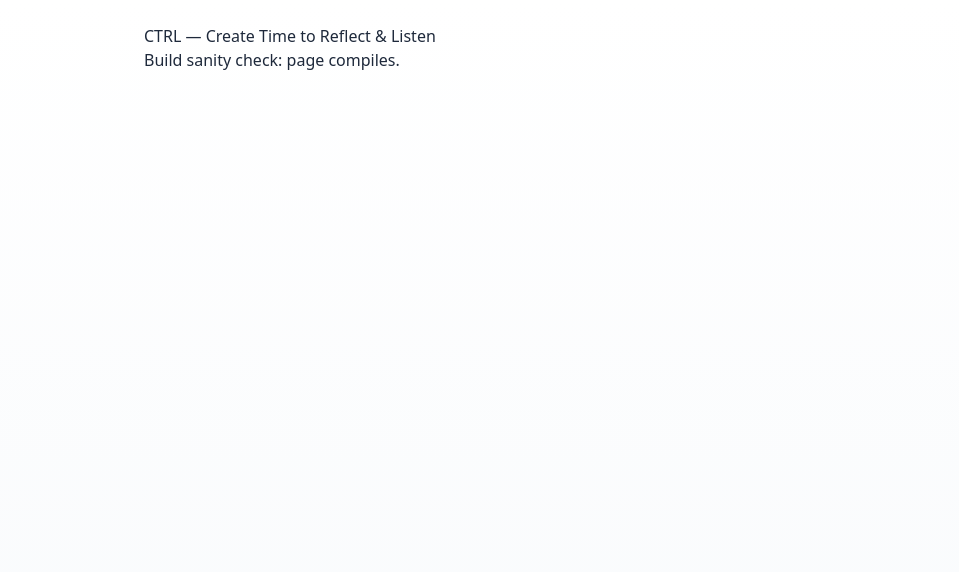
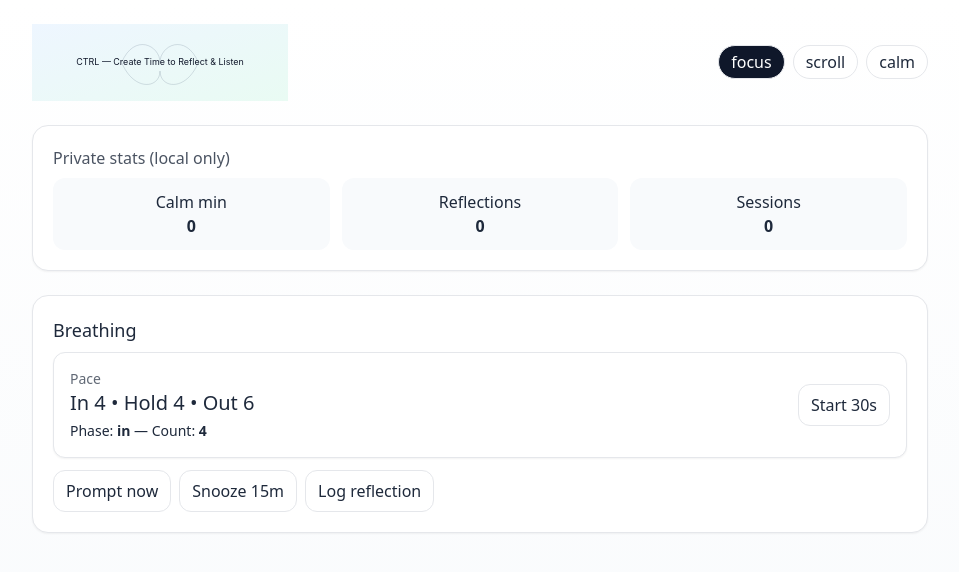
Before and after one commit to amnrell/CTRL-Create-Time-to-Reflect-Listen, a Next.js app: page / in a window 1280 px wide. Shown: the top 572 px of the page, without its empty margins (160-1119 px from the left). Built offline with nearby package versions, Linux system fonts and the light colour scheme.

Commit message:
Update page.tsx

```diff
--- a/app/page.tsx
+++ b/app/page.tsx
@@ -1,10 +1,103 @@
 'use client'
 
+import { useEffect, useMemo, useRef, useState } from 'react'
+import BreathingWidget from '../components/BreathingWidget'
+import { getStats, saveStats, incReflections, type Stats } from '../lib/storage'
+
+const COPIES = [
+  'Take 15s to breathe. In 4, hold 4, out 6. You got this.',
+  'Tiny pause, big payoff.',
+  'Snooze me if now’s not it. Your pace, your rules.',
+  'Write one line: what do I need right now?',
+] as const
+
 export default function Page() {
+  const [mode, setMode] = useState<'focus' | 'scroll' | 'calm'>('focus')
+  const [showPrompt, setShowPrompt] = useState(false)
+  const [copyIdx, setCopyIdx] = useState(0)
+  const [stats, setStats] = useState<Stats>(getStats())
+  const tRef = useRef<NodeJS.Timeout | null>(null)
+
+  const cadence = useMemo(() => ({ focus: 25, scroll: 8, calm: 0 }), [])
+
+  useEffect(() => {
+    if (mode === 'calm') return
+    if (tRef.current) clearInterval(tRef.current)
+    tRef.current = setInterval(() => {
+      setShowPrompt(true)
+      setCopyIdx(i => (i + 1) % COPIES.length)
+    }, cadence[mode] * 60 * 1000)
+    return () => { if (tRef.current) clearInterval(tRef.current) }
+  }, [mode, cadence])
+
+  const onBreathComplete = (seconds = 30) => {
+    const add = Math.max(1, Math.round(seconds / 60))
+    const next = { ...stats, calmMinutes: stats.calmMinutes + add, sessions: stats.sessions + 1 }
+    setStats(next)
+    saveStats(next)
+    setShowPrompt(false)
+  }
+
+  const snooze = (min = 15) => {
+    setShowPrompt(false)
+    if (tRef.current) clearInterval(tRef.current)
+    tRef.current = setInterval(() => setShowPrompt(true), min * 60 * 1000)
+  }
+
   return (
-    <main style={{ padding: 24, maxWidth: 720, margin: '0 auto' }}>
-      <h1>CTRL — Create Time to Reflect &amp; Listen</h1>
-      <p>Build sanity check: page compiles.</p>
-    </main>
+    <div className="p-6">
+      <header className="max-w-4xl mx-auto flex items-center justify-between">
+        <img src="/hero.svg" alt="CTRL hero" className="w-40 md:w-64" />
+        <div className="flex gap-2">
+          {(['focus', 'scroll', 'calm'] as const).map(m => (
+            <button
+              key={m}
+              onClick={() => setMode(m)}
+              className={`px-3 py-1 rounded-full border ${mode === m ? 'bg-slate-900 text-white' : 'bg-white'}`}
+            >
+              {m}
+            </button>
+          ))}
+        </div>
+      </header>
+
+      <main className="max-w-4xl mx-auto mt-6">
+        <section className="rounded-2xl border p-5 shadow-sm bg-white">
+          <p className="opacity-80">Private stats (local only)</p>
+          <div className="mt-2 grid grid-cols-3 gap-3 text-center">
+            <div className="p-3 rounded-xl bg-slate-50">Calm min<br /><b>{stats.calmMinutes}</b></div>
+            <div className="p-3 rounded-xl bg-slate-50">Reflections<br /><b>{stats.reflections || 0}</b></div>
+            <div className="p-3 rounded-xl bg-slate-50">Sessions<br /><b>{stats.sessions}</b></div>
+          </div>
+        </section>
+
+        <section className="mt-6 rounded-2xl border p-5 shadow-sm bg-white">
+          <h2 className="text-lg font-medium">Breathing</h2>
+          <BreathingWidget onComplete={() => onBreathComplete(30)} />
+          <div className="mt-3 flex gap-2">
+            <button className="px-3 py-2 rounded-xl border" onClick={() => setShowPrompt(true)}>Prompt now</button>
+            <button className="px-3 py-2 rounded-xl border" onClick={() => snooze(15)}>Snooze 15m</button>
+            <button
+              className="px-3 py-2 rounded-xl border"
+              onClick={() => { incReflections(); setStats(getStats()); }}
+            >
+              Log reflection
+            </button>
+          </div>
+        </section>
+
+        {showPrompt && (
+          <section className="mt-6 rounded-2xl border p-5 shadow-sm bg-white">
+            <p className="mb-2 opacity-70">Heartbeat check</p>
+            <p className="text-xl">{COPIES[copyIdx]}</p>
+            <div className="mt-3 flex gap-2">
+              <button className="px-3 py-2 rounded-xl border" onClick={() => onBreathComplete(30)}>Do 30s breath</button>
+              <button className="px-3 py-2 rounded-xl border" onClick={() => setShowPrompt(false)}>Dismiss</button>
+              <button className="px-3 py-2 rounded-xl border" onClick={() => snooze(15)}>Snooze</button>
+            </div>
+          </section>
+        )}
+      </main>
+    </div>
   )
 }
```
